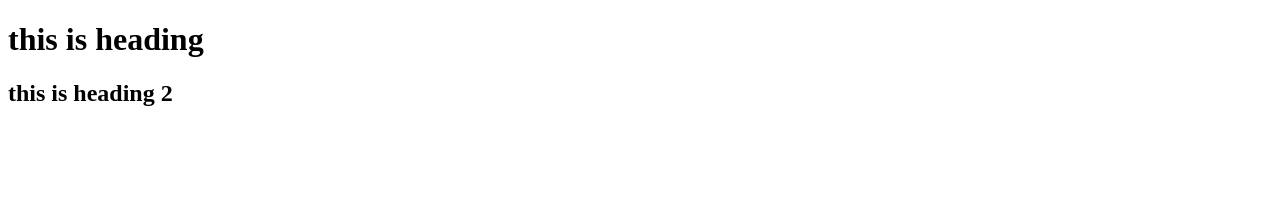
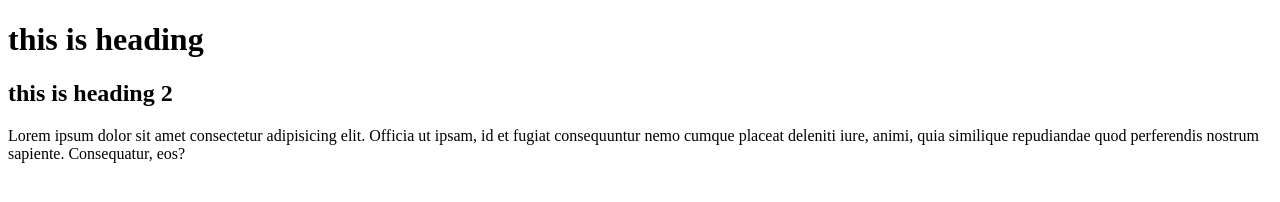
Before and after one commit to shahinself/test-, a plain HTML site: page index.html in a window 1280 px wide. Drawn offline with Linux system fonts and the light colour scheme.

Commit message:
first commit

```diff
--- a/index.html
+++ b/index.html
@@ -10,5 +10,7 @@
 
     <h2>this is heading 2</h2>
 
+    <p>Lorem ipsum dolor sit amet consectetur adipisicing elit. Officia ut ipsam, id et fugiat consequuntur nemo cumque placeat deleniti iure, animi, quia similique repudiandae quod perferendis nostrum sapiente. Consequatur, eos?</p>
+
 </body>
 </html>
```
Also changed, not shown: how to push.png (added).
